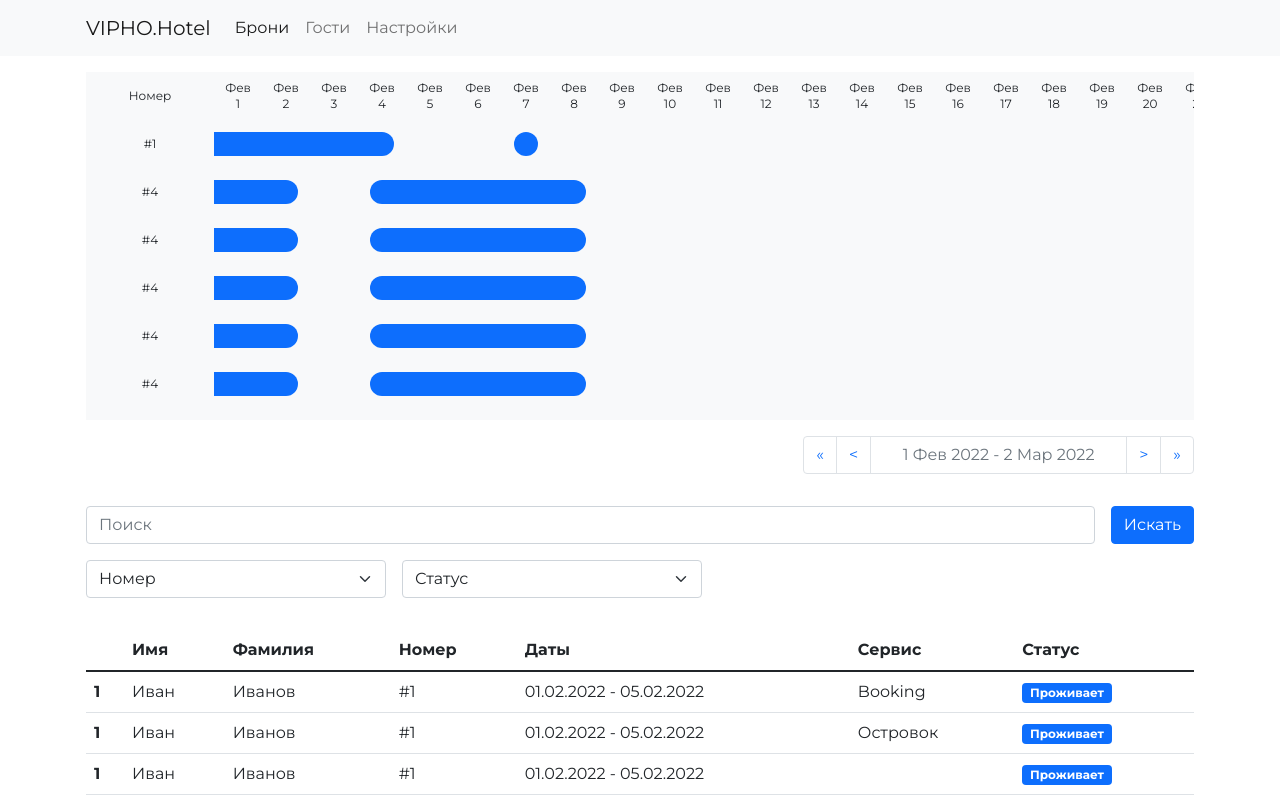
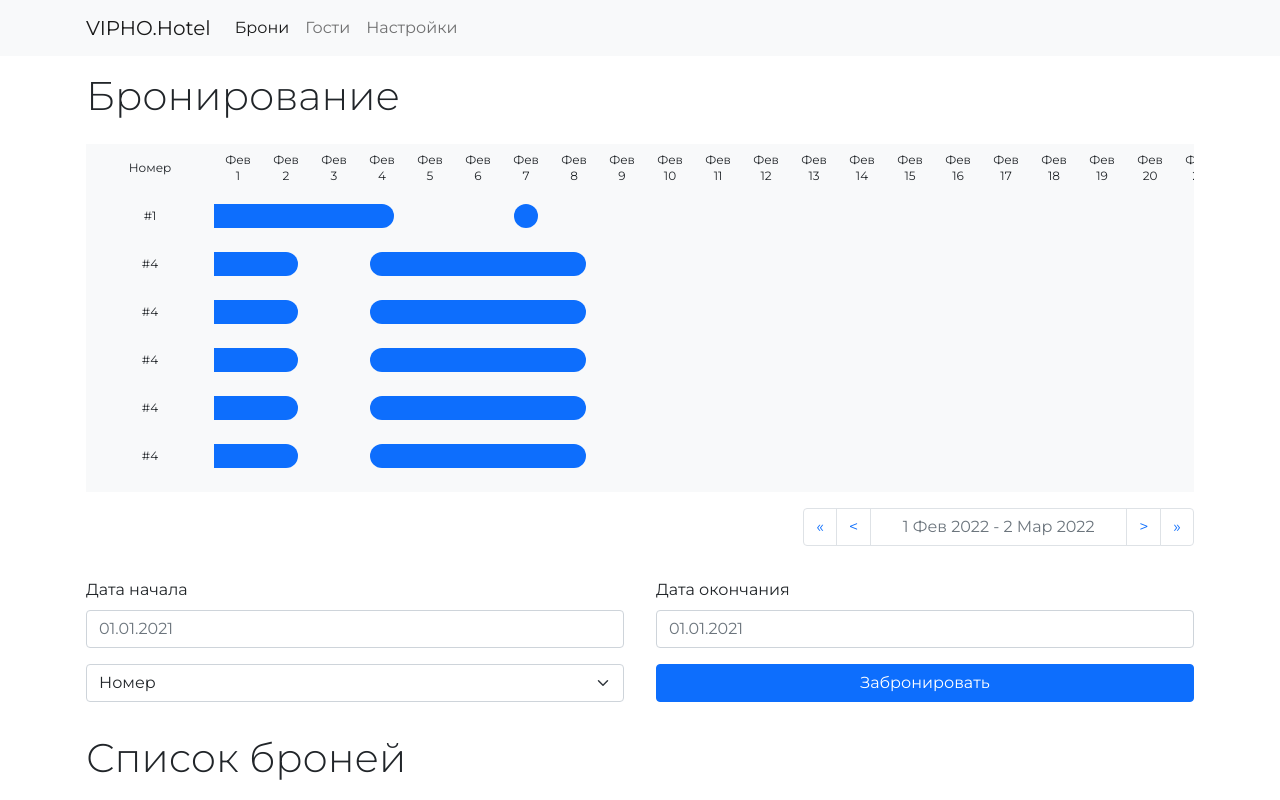
Before and after one commit to vipho/hotel-client, a Vue app: page /books in a window 1280 px wide. Shown: the top 800 px of the page. Built offline with nearby package versions, Linux system fonts and the light colour scheme.

Commit message:
Add form for booking

```diff
--- a/src/style/root.scss
+++ b/src/style/root.scss
@@ -3,6 +3,13 @@
 @import "variables";
 @import "~bootstrap/scss/bootstrap";
 
+@each $name, $width in $grid-breakpoints {
+  ._g_w-#{$name} {
+    width: 100%;
+    max-width: $width;
+  }
+}
+
 html {
   font-family: 'Montserrat', sans-serif;
 }
--- a/src/utils/locale/index.ts
+++ b/src/utils/locale/index.ts
@@ -43,6 +43,9 @@ i18next.init({
                 'signIn': 'Войти',
                 'toSearch': 'Искать',
                 'search': 'Поиск',
+                'toBook': 'Забронировать',
+                'booking': 'Бронирование',
+                'listOfBooks': 'Список броней',
             }
         },
     }
--- a/src/views/Books/Books.vue
+++ b/src/views/Books/Books.vue
@@ -1,10 +1,24 @@
 <template>
   <WrapperAuth>
     <Query ref="query"></Query>
+
     <div class="container py-3">
-      <Timeline :rooms="rooms"></Timeline>
+      <h2 class="display-6 mb-4">{{ $t('booking') }}</h2>
+
+      <Timeline :rooms="timelineRooms"></Timeline>
     </div>
+
+    <div class="container pt-3">
+      <BooksForm
+          :rooms="rooms"
+          :selectedRoom="selectedRoom"
+          @change="selectedRoom = $event"
+      ></BooksForm>
+    </div>
+
     <div class="container py-3">
+      <h2 class="display-6 mb-4">{{ $t('listOfBooks') }}</h2>
+
       <Search :selectors="selectors" @changeQuery="changeQuery"></Search>
     </div>
     <div class="container py-3">
@@ -66,10 +80,12 @@ import Timeline from "@/components/Timeline.vue";
 import Search from "@/components/Search.vue";
 import Pagination from "@/components/Pagination.vue";
 import Query from "@/components/Query";
+import BooksForm from "@/views/Books/BooksForm.vue";
 
 export default defineComponent({
   name: "Books",
   components: {
+    BooksForm,
     Query,
     Pagination,
     Search,
@@ -94,7 +110,30 @@ export default defineComponent({
           },
         },
       },
+      selectedRoom: '',
       rooms: [
+        {
+          key: '1',
+          desc: '#1',
+        },
+        {
+          key: '2',
+          desc: '#2',
+        },
+        {
+          key: '3',
+          desc: '#3',
+        },
+        {
+          key: '4',
+          desc: '#4',
+        },
+        {
+          key: '5',
+          desc: '#5',
+        },
+      ],
+      timelineRooms: [
         {
           room: '#1',
           periods: [
--- /dev/null
+++ b/src/views/Books/BooksForm.vue
@@ -0,0 +1,67 @@
+<template>
+  <form @submit.prevent="">
+    <div class="row">
+      <div class="col mb-3">
+        <label class="form-label">Дата начала</label>
+        <input type="text" class="form-control" placeholder="01.01.2021">
+      </div>
+      <div class="col mb-3">
+        <label class="form-label">Дата окончания</label>
+        <input type="text" class="form-control" placeholder="01.01.2021">
+      </div>
+    </div>
+    <div class="row">
+      <div class="col mb-3">
+        <select
+            @change="$emit('change', $event.target.value)"
+            class="form-select"
+        >
+          <option :selected="selectedRoom === ''"
+                  value=""
+          >
+            {{ $t('room') }}
+          </option>
+          <option v-for="room in rooms"
+                  :selected="selectedRoom === room.key"
+                  :value="room.desc"
+          >
+            {{ room.desc }}
+          </option>
+        </select>
+      </div>
+      <div class="col mb-3">
+        <button type="submit" class="btn btn-primary w-100">{{ $t('toBook') }}</button>
+      </div>
+    </div>
+  </form>
+</template>
+
+<script lang="ts">
+import {defineComponent} from 'vue'
+
+export default defineComponent({
+  name: "BooksForm",
+  components: {},
+  props: {
+    rooms: {
+      type: Array,
+      default: () => ([]),
+    },
+    selectedRoom: {
+      type: String,
+      required: true,
+    },
+  },
+  emits: ['change'],
+  data() {
+    return {}
+  },
+  watch: {},
+  computed: {},
+  methods: {},
+})
+</script>
+
+<style scoped lang="scss">
+@import "~@/style/utils";
+</style>
--- a/src/views/Home/Home.vue
+++ b/src/views/Home/Home.vue
@@ -1,7 +1,7 @@
 <template>
   <WrapperAuth>
     <div class="container py-5 d-flex justify-content-center">
-      <div class="_form">
+      <div class="_g_w-sm">
         <form @submit.prevent="">
           <div class="mb-4">
             <label class="form-label">{{ $t("userNickname") }}</label>
@@ -42,8 +42,4 @@ export default defineComponent({
 <style scoped lang="scss">
 @import "~@/style/utils";
 
-._form {
-  width: 100%;
-  max-width: 450px;
-}
 </style>
```
